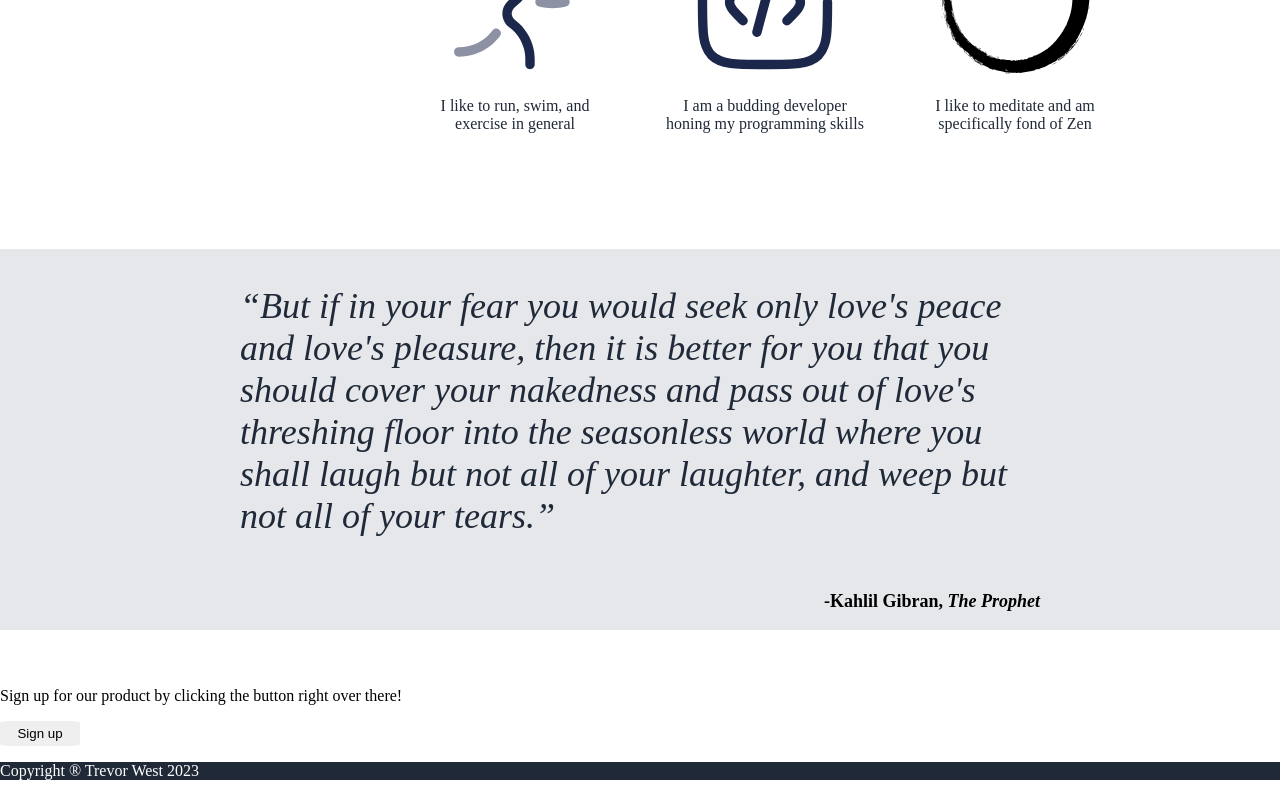
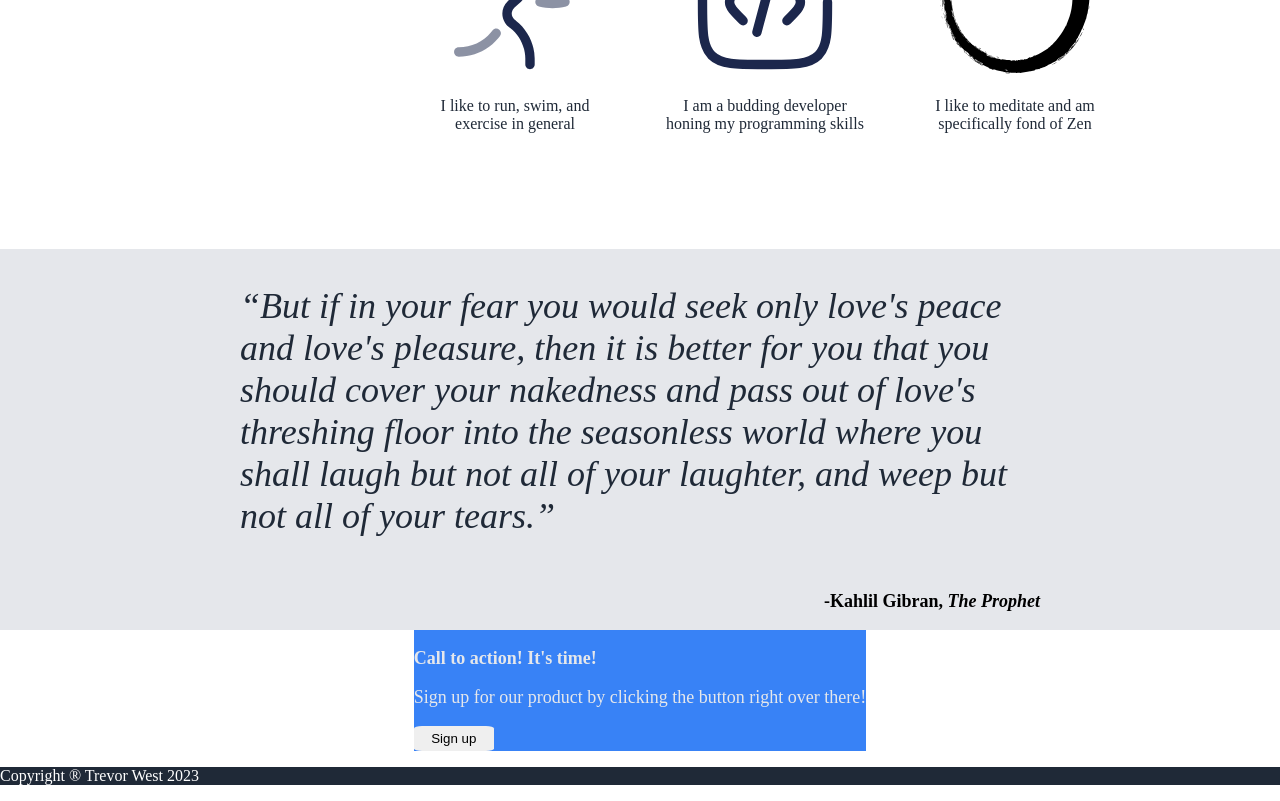
Before and after one commit to trevor-west/landing-page, a plain HTML site: page index.html in a window 1280 px wide. Shown: the part 715-1516 px from the top of the page. Drawn offline with Linux system fonts and the light colour scheme.

Commit message:
Add div.cta rule, classes to .cta p

```diff
--- a/index.html
+++ b/index.html
@@ -60,9 +60,9 @@
       </div>
 
       <div class="cta">
-        <div class="cta-content">
-          <p class="bold-para white-text">Call to action! It's time!</p>
-          <p>Sign up for our product by clicking the button right over there!</p>
+        <div class="cta-content cta-blue">
+          <p class="bold-para secondary">Call to action! It's time!</p>
+          <p class="secondary">Sign up for our product by clicking the button right over there!</p>
           <button class="cta-button">Sign up</button>
         </div>
       </div>
--- a/style.css
+++ b/style.css
@@ -44,10 +44,6 @@ a.hover-link:hover {
 .nav-items {
   display: flex;
   gap: 20px;
-}
-
-.white-text {
-  color: white;
 }
 
 button.cta-blue, div.cta-blue {
@@ -149,3 +145,8 @@ button {
   flex-flow: column;
   align-items: flex-end;
 }
+
+div.cta {
+  display: flex;
+  justify-content: center;
+}
```
